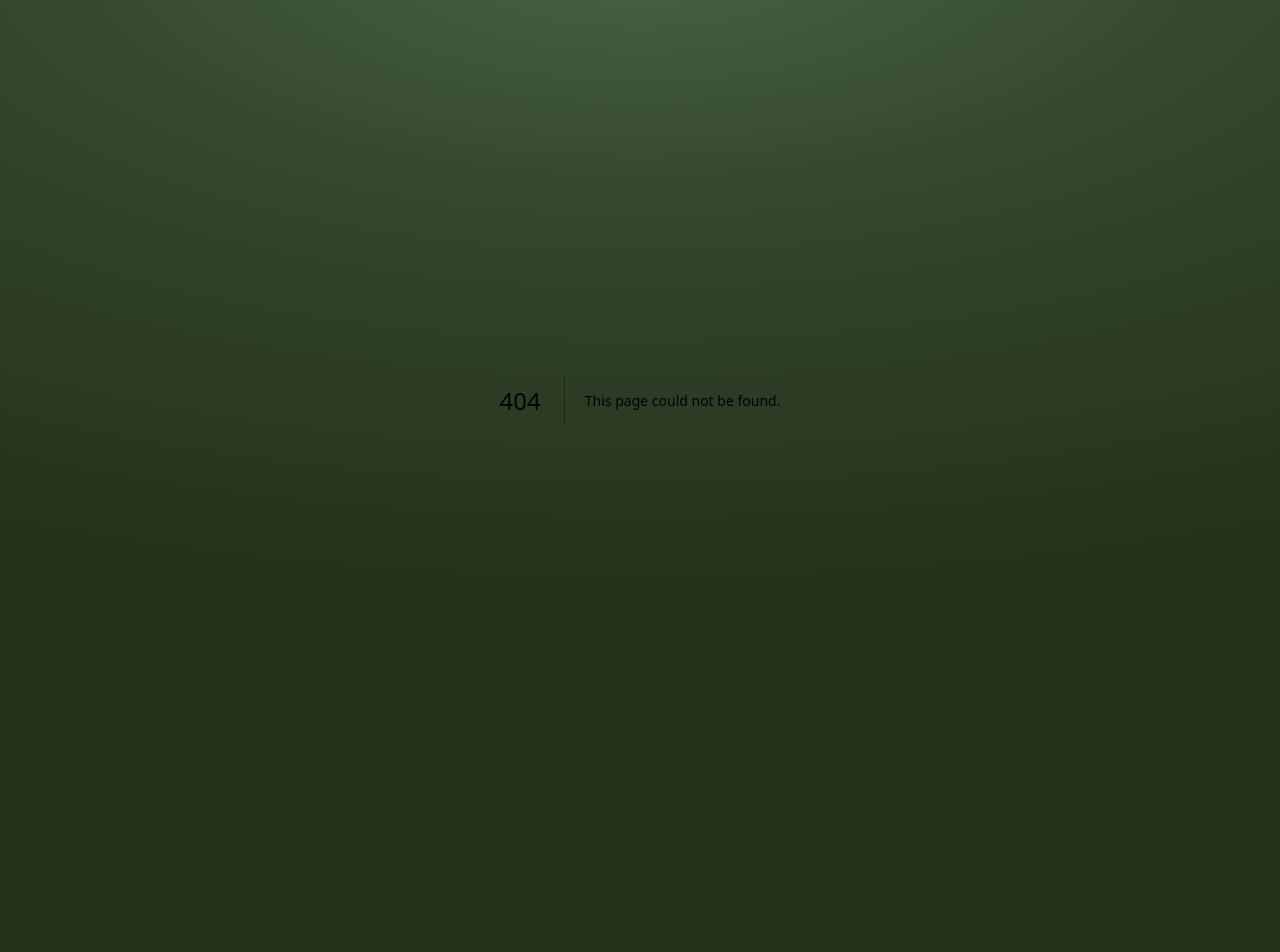
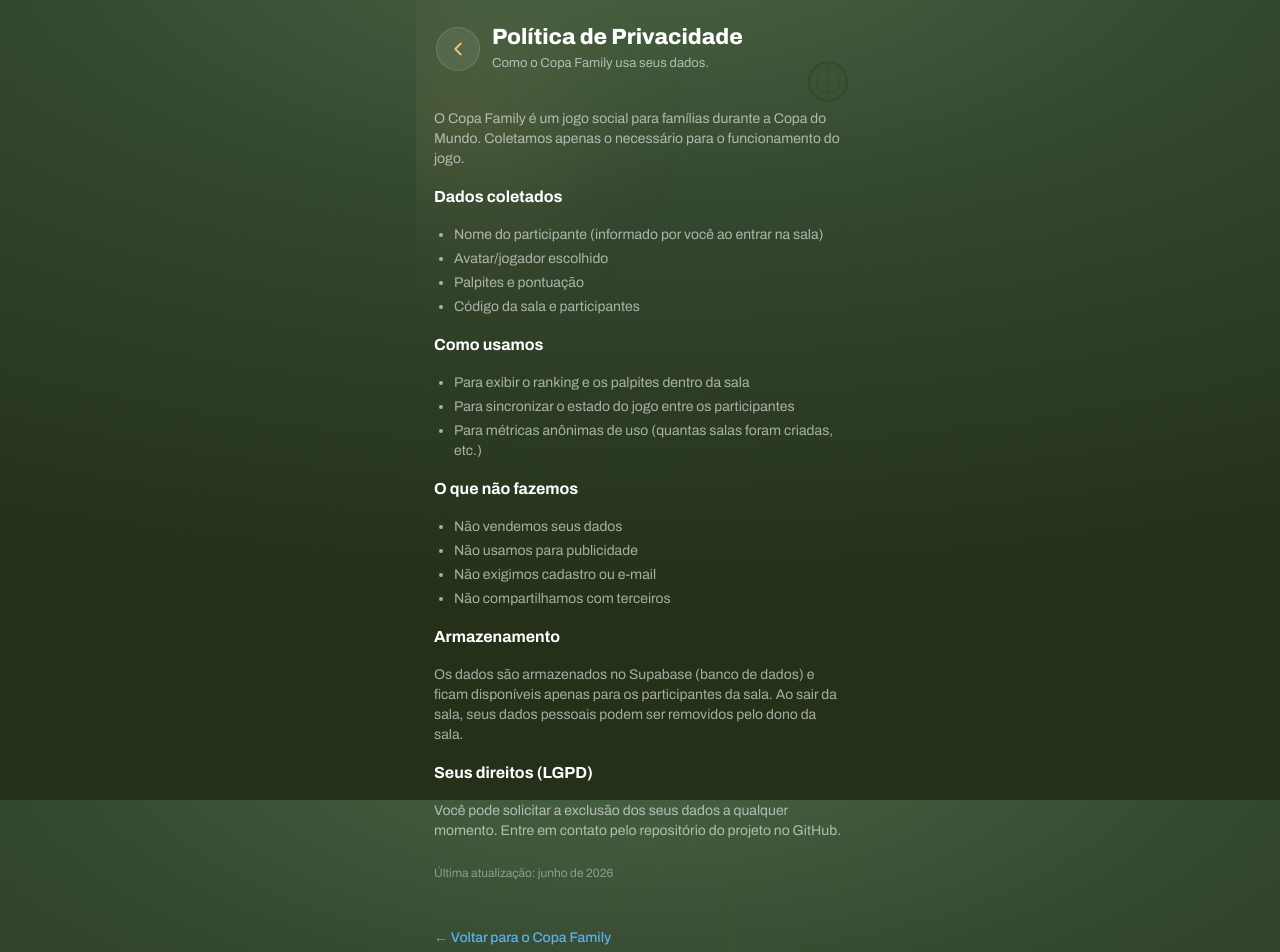
Before and after one commit to GabrielCoelhoCruz/copa-family, a Next.js app: page /privacidade in a window 1280 px wide. Before the commit this address had no page. Shown: the top 952 px of the page. Before the commit the page ends 800 px from the top, so only its background shows below. Built offline with nearby package versions, Linux system fonts and the light colour scheme.

Commit message:
feat: add privacy policy page and footer link (LGPD compliance)

```diff
--- /dev/null
+++ b/src/app/privacidade/page.tsx
@@ -0,0 +1,89 @@
+import Link from 'next/link'
+import { Shield } from 'lucide-react'
+
+import { FlowPage } from '@/components/layouts/flow-page'
+import { PageSection } from '@/components/layouts/page-section'
+import { routes } from '@/lib/routes'
+
+export const metadata = {
+  title: 'Privacidade · Copa Family',
+  description: 'Política de privacidade do Copa Family.',
+}
+
+export default function PrivacidadePage() {
+  return (
+    <FlowPage
+      backHref={routes.home}
+      title="Política de Privacidade"
+      description="Como o Copa Family usa seus dados."
+    >
+      <PageSection variant="plain">
+        <div className="space-y-4 text-sm text-muted-foreground">
+          <p>
+            O Copa Family é um jogo social para famílias durante a Copa do Mundo.
+            Coletamos apenas o necessário para o funcionamento do jogo.
+          </p>
+
+          <h3 className="font-heading text-base font-bold text-foreground">
+            Dados coletados
+          </h3>
+          <ul className="list-disc space-y-1 pl-5">
+            <li>Nome do participante (informado por você ao entrar na sala)</li>
+            <li>Avatar/jogador escolhido</li>
+            <li>Palpites e pontuação</li>
+            <li>Código da sala e participantes</li>
+          </ul>
+
+          <h3 className="font-heading text-base font-bold text-foreground">
+            Como usamos
+          </h3>
+          <ul className="list-disc space-y-1 pl-5">
+            <li>Para exibir o ranking e os palpites dentro da sala</li>
+            <li>Para sincronizar o estado do jogo entre os participantes</li>
+            <li>Para métricas anônimas de uso (quantas salas foram criadas, etc.)</li>
+          </ul>
+
+          <h3 className="font-heading text-base font-bold text-foreground">
+            O que não fazemos
+          </h3>
+          <ul className="list-disc space-y-1 pl-5">
+            <li>Não vendemos seus dados</li>
+            <li>Não usamos para publicidade</li>
+            <li>Não exigimos cadastro ou e-mail</li>
+            <li>Não compartilhamos com terceiros</li>
+          </ul>
+
+          <h3 className="font-heading text-base font-bold text-foreground">
+            Armazenamento
+          </h3>
+          <p>
+            Os dados são armazenados no Supabase (banco de dados) e ficam
+            disponíveis apenas para os participantes da sala. Ao sair da sala,
+            seus dados pessoais podem ser removidos pelo dono da sala.
+          </p>
+
+          <h3 className="font-heading text-base font-bold text-foreground">
+            Seus direitos (LGPD)
+          </h3>
+          <p>
+            Você pode solicitar a exclusão dos seus dados a qualquer momento.
+            Entre em contato pelo repositório do projeto no GitHub.
+          </p>
+
+          <p className="pt-2 text-xs text-muted-foreground/70">
+            Última atualização: junho de 2026
+          </p>
+        </div>
+      </PageSection>
+
+      <div className="mt-6">
+        <Link
+          href={routes.home}
+          className="text-sm font-medium text-brand-sky hover:underline"
+        >
+          ← Voltar para o Copa Family
+        </Link>
+      </div>
+    </FlowPage>
+  )
+}
--- a/src/components/patterns/home-landing-screen.tsx
+++ b/src/components/patterns/home-landing-screen.tsx
@@ -319,6 +319,13 @@ function HomeLandingScreen() {
               Sem cadastro · comece em menos de 1 minuto
               {' · '}
               <Link
+                href={routes.privacidade}
+                className="text-[var(--home-muted)] underline-offset-2 hover:text-[var(--home-gold)] hover:underline"
+              >
+                Privacidade
+              </Link>
+              {' · '}
+              <Link
                 href={routes.designSystem}
                 className="text-[var(--home-muted)] underline-offset-2 hover:text-[var(--home-gold)] hover:underline"
               >
--- a/src/lib/routes.ts
+++ b/src/lib/routes.ts
@@ -13,6 +13,7 @@ export const routes = {
   ranking: (roomCode: string) => `/sala/${roomCode}/ranking`,
   copaPare: (roomCode: string) => `/sala/${roomCode}/copa-pare`,
   perfil: (roomCode: string) => `/sala/${roomCode}/perfil`,
+  privacidade: '/privacidade',
   adminMetricas: '/admin/metricas',
   adminCatalogo: '/admin/catalogo',
   criarSalaComFixture: (fixtureId: string) =>
```
